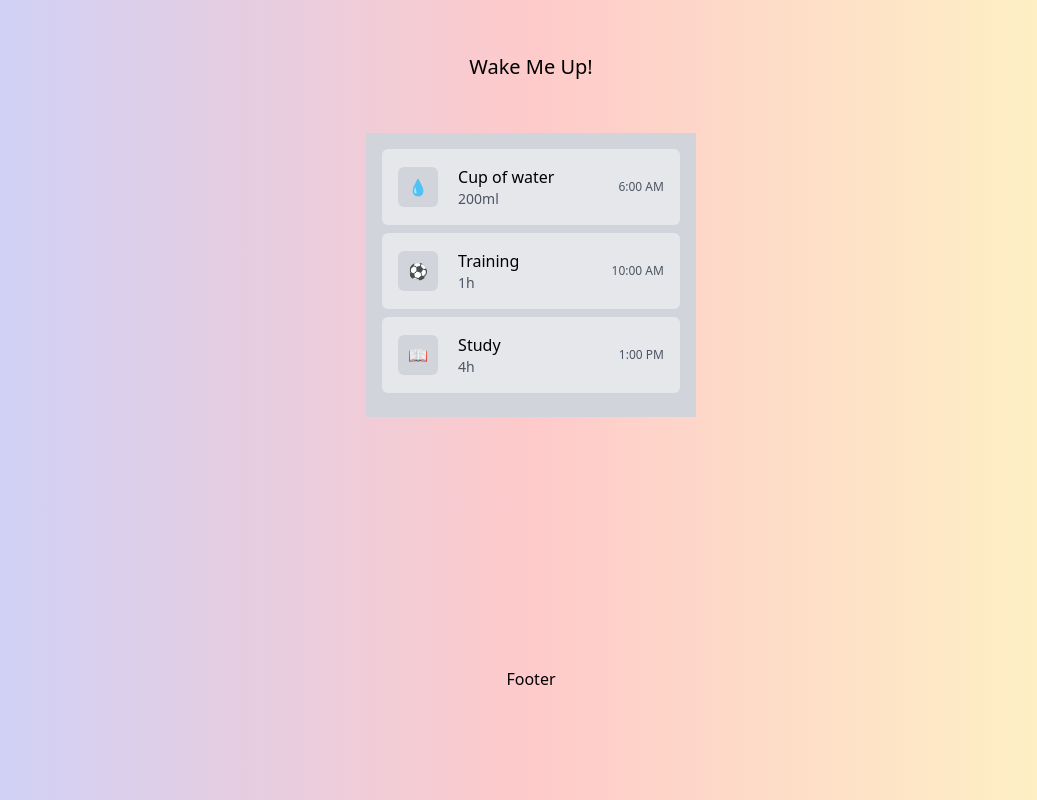
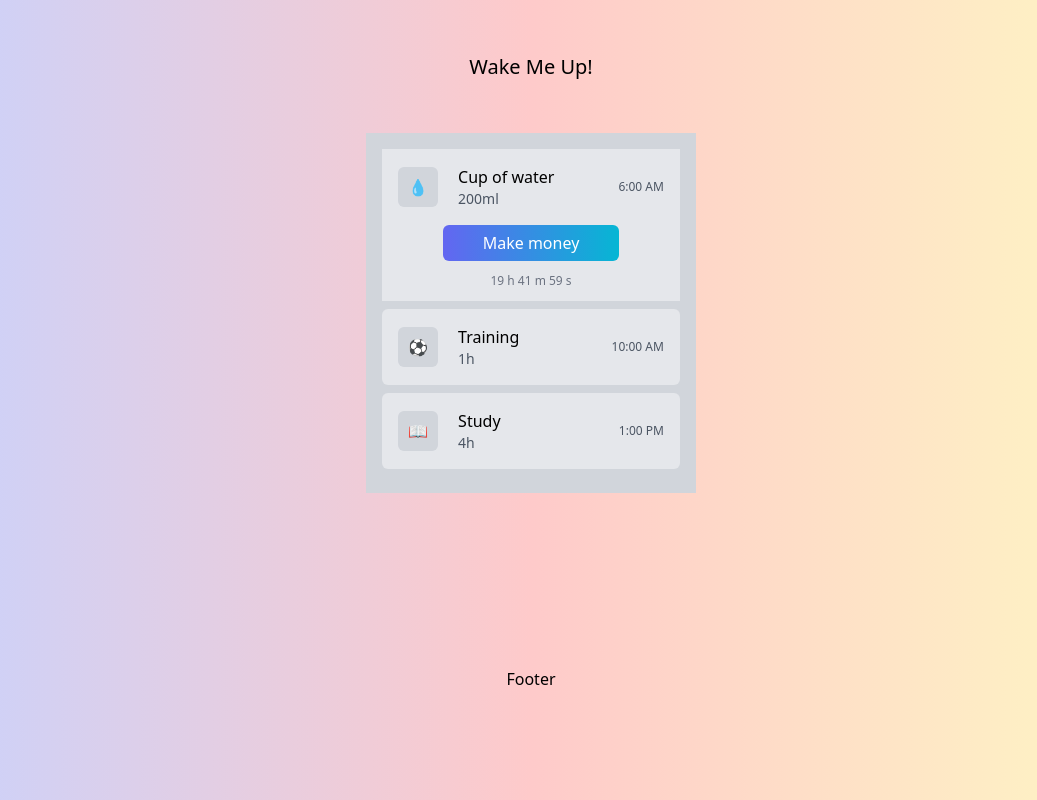
Before and after one commit to pgrandne/wake-me-up, a Next.js app in the folder client/: page / in a window 1280 px wide. Shown: the whole page, without its empty margins (109-1146 px from the left). Built offline with nearby package versions, Linux system fonts and the light colour scheme; what wagmi would draw is missing.

Commit message:
add Cahnges in card

```diff
--- a/client/components/Card.tsx
+++ b/client/components/Card.tsx
@@ -1,20 +1,30 @@
+import { Countdown } from "../components/Countdown";
 export const Card = () => {
 	return (
 		<div className="container flex mx-auto my-auto w-full items-center justify-center">
 			<ul className="flex flex-col bg-gray-300 p-4">
 				<li className="border-gray-400 flex flex-row mb-2">
-                    <div className="select-none cursor-pointer bg-gray-200 rounded-md flex flex-1 items-center p-4  transition duration-500 ease-in-out transform hover:-translate-y-1 hover:shadow-lg">
-                        <div className="flex flex-col rounded-md w-10 h-10 bg-gray-300 justify-center items-center mr-4">💧</div>
+					<div className="bg-gray-200">
+						<div className="select-none cursor-pointer  rounded-md flex flex-1 items-center p-4  transition duration-500 ease-in-out transform hover:-translate-y-1 hover:shadow-lg">
+							<div className="flex flex-col rounded-md w-10 h-10 bg-gray-300 justify-center items-center mr-4">
+								💧
+							</div>
 							<div className="flex-1 pl-1 mr-16">
 								<div className="font-medium">Cup of water</div>
 								<div className="text-gray-600 text-sm">200ml</div>
 							</div>
 							<div className="text-gray-600 text-xs">6:00 AM</div>
 						</div>
+						<div className="flex justify-center">
+							<Countdown></Countdown>
+						</div>
+					</div>
 				</li>
 				<li className="border-gray-400 flex flex-row mb-2">
 					<div className="select-none cursor-pointer bg-gray-200 rounded-md flex flex-1 items-center p-4  transition duration-500 ease-in-out transform hover:-translate-y-1 hover:shadow-lg">
-                        <div className="flex flex-col rounded-md w-10 h-10 bg-gray-300 justify-center items-center mr-4">⚽️</div>
+						<div className="flex flex-col rounded-md w-10 h-10 bg-gray-300 justify-center items-center mr-4">
+							⚽️
+						</div>
 						<div className="flex-1 pl-1 mr-16">
 							<div className="font-medium">Training</div>
 							<div className="text-gray-600 text-sm">1h</div>
@@ -24,7 +34,9 @@ export const Card = () => {
 				</li>
 				<li className="border-gray-400 flex flex-row mb-2">
 					<div className="select-none cursor-pointer bg-gray-200 rounded-md flex flex-1 items-center p-4  transition duration-500 ease-in-out transform hover:-translate-y-1 hover:shadow-lg">
-                        <div className="flex flex-col rounded-md w-10 h-10 bg-gray-300 justify-center items-center mr-4">📖</div>
+						<div className="flex flex-col rounded-md w-10 h-10 bg-gray-300 justify-center items-center mr-4">
+							📖
+						</div>
 						<div className="flex-1 pl-1 mr-16">
 							<div className="font-medium">Study</div>
 							<div className="text-gray-600 text-sm">4h</div>
@@ -34,6 +46,5 @@ export const Card = () => {
 				</li>
 			</ul>
 		</div>
-
-    )
-}
+	);
+};
```
Lines whose indentation alone changed are shown as unchanged.
